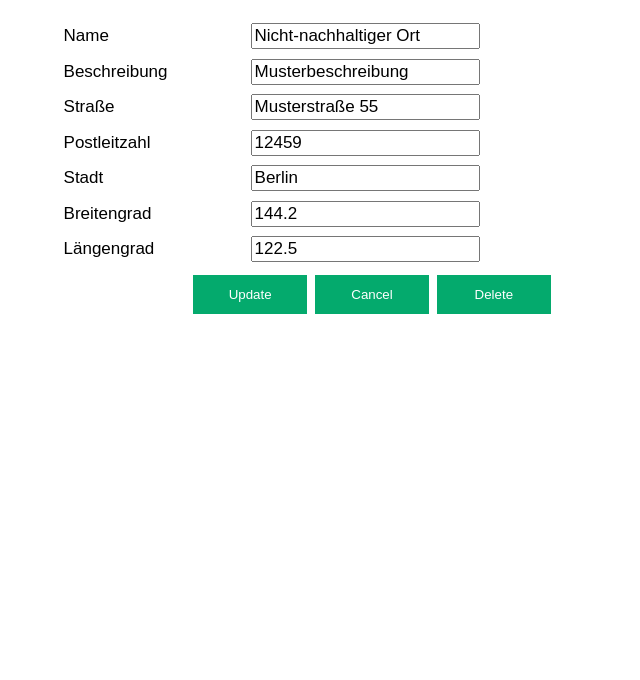
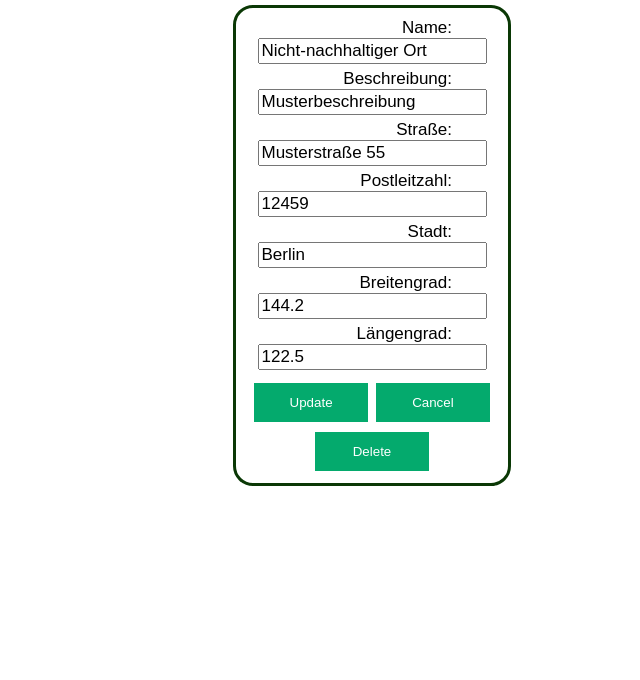
Before and after one commit to D0PERMINE/web-application-development-sose-23, a plain HTML site: page index.html in a window 1280 px wide. Shown: the part 120-800 px from the top of the page, without its empty margins (268-908 px from the left). Drawn offline with Linux system fonts and the light colour scheme.

Commit message:
CSS refine

```diff
--- a/css/style.css
+++ b/css/style.css
@@ -10,9 +10,11 @@ body {
 
 
 .updateform {
-    margin: auto;
-    padding: 5px;
-    width: 50%;
+    margin: 0px 39% 0px 39%;
+    padding: 10px;
+    text-align: center;
+    border: 3px #0a3805 solid;
+    border-radius: 20px;
 }
 
 button {
@@ -20,7 +22,7 @@ button {
     color: white;
     cursor: pointer;
     border: none;
-    margin: 8px 2px;
+    margin: 8px 2px 2px 2px;
     padding: 12px 20px;
     width: 3cm;
     text-align: center;
@@ -36,15 +38,14 @@ button:hover{
 
 label {
     color:  black;
-    padding-right: 10px;
     font-size: 17px;
     width: 160px;
     display: inline-block;
-    margin: 0.2cm;
+    text-align: right;
 }
 
 input {
     position: relative;
     font-size: 17px;
-    margin: 5px 5px 0px 5px;
+    margin-bottom: 5px;
 }
--- a/index.html
+++ b/index.html
@@ -9,22 +9,22 @@
 </head>
 <body>
     <div class="updatescreen">
+        <h1 class="updatetitle">UPDATE/DELETE</h1>
         <div class="updateform">
-        <h1 class="updatetitle">UPDATE/DELETE</h1>
         <form>
-            <label for="name">Name</label></form</br>
+            <label for="name">Name:</label></form</br>
             <input type="text" id="name" name="name" value="Nicht-nachhaltiger Ort"></br>
-            <label for="beschreibung">Beschreibung</label></form</br>
+            <label for="beschreibung">Beschreibung:</label></form</br>
             <input type="text" id="beschreibung" name="beschreibung" value="Musterbeschreibung"></br>
-            <label for="strasse">Straße</label></form</br>
+            <label for="strasse">Straße:</label></form</br>
             <input type="text" id="strasse" name="strasse" value="Musterstraße 55"></br>
-            <label for="PLZ">Postleitzahl</label></form</br>
+            <label for="PLZ">Postleitzahl:</label></form</br>
             <input type="text" id="PLZ" name="PLZ" value="12459"></br>
-            <label for="stadt">Stadt</label></form</br>
+            <label for="stadt">Stadt:</label></form</br>
             <input type="text" id="stadt" name="stadt" value="Berlin"></br>
-            <label for="latitude">Breitengrad</label></form</br>
+            <label for="latitude">Breitengrad:</label></form</br>
             <input type="text" id="latitude" name="latitude" value="144.2"></br>
-            <label for="longitude">Längengrad</label></form</br>
+            <label for="longitude">Längengrad:</label></form</br>
             <input type="text" id="longitude" name="longitude" value="122.5"></br>
             <div class="buttons">
             <button type="button">Update</button>
```
